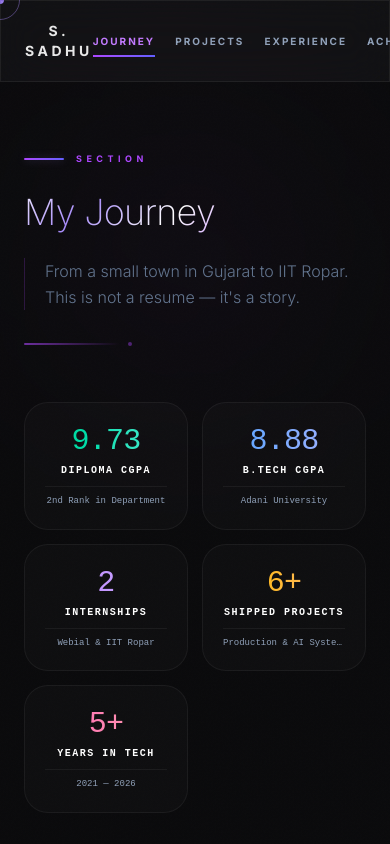
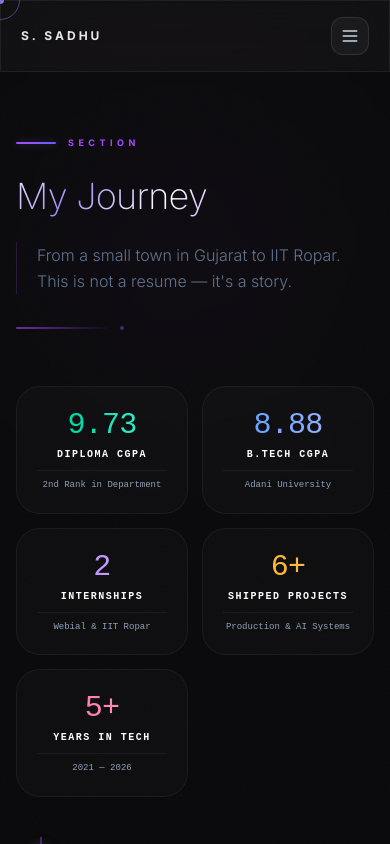
Before and after one commit to siddharthsadhu/siddharth-sadhu-portfolio, a React (Vite) app: page / in a window 390 px wide. Both pictures are taken after a click on the button "BEGIN JOURNEY". Shown: the top 844 px of the page. Built offline with nearby package versions, Linux system fonts and the light colour scheme.

Commit message:
feat: complete mobile responsiveness with animated hamburger drawer and touch optimization

```diff
--- a/App.tsx
+++ b/App.tsx
@@ -40,6 +40,7 @@ const App: React.FC = () => {
   const [currentPage, setCurrentPage] = useState<Page>(() => getPageFromHash());
   const [selectedProject, setSelectedProject] = useState<Project | null>(null);
   const [hasBegun, setHasBegun] = useState(() => getPageFromHash() !== Page.Home);
+  const [mobileMenuOpen, setMobileMenuOpen] = useState(false);
 
   const narrativeSequence = [
     Page.Journey,
@@ -76,6 +77,7 @@ const App: React.FC = () => {
   // Scroll to top + update title on page change
   useEffect(() => {
     window.scrollTo({ top: 0, behavior: 'smooth' });
+    setMobileMenuOpen(false);
     const pageTitle = pageDisplayNames[currentPage] || 'Home';
     document.title = currentPage === Page.Home
       ? 'Hey there! • I am Siddharth Sadhu'
@@ -95,6 +97,7 @@ const App: React.FC = () => {
       const page = event.state?.page || getPageFromHash();
       if (page !== Page.Home) setHasBegun(true);
       setCurrentPage(page);
+      setMobileMenuOpen(false);
       if (page !== Page.ProjectDeepDive) setSelectedProject(null);
     };
 
@@ -105,6 +108,7 @@ const App: React.FC = () => {
   const navigateTo = useCallback((page: Page, fromPopstate: boolean = false) => {
     if (page !== Page.Home) setHasBegun(true);
     setCurrentPage(page);
+    setMobileMenuOpen(false);
     if (page !== Page.ProjectDeepDive) setSelectedProject(null);
 
     if (!fromPopstate) {
@@ -170,7 +174,7 @@ const App: React.FC = () => {
       {/* Navigation */}
       <nav
         aria-label="Main navigation"
-        className={`fixed top-0 left-0 right-0 z-50 px-6 py-5 md:px-16 lg:px-24 flex justify-between items-center transition-all duration-700 ease-out-expo ${
+        className={`fixed top-0 left-0 right-0 z-50 px-5 py-4 sm:px-8 md:px-16 lg:px-24 flex justify-between items-center transition-all duration-700 ease-out-expo ${
           hasBegun
             ? 'glass bg-white/[0.03] border-b border-white/[0.04] opacity-100 shadow-none'
             : 'opacity-0 -translate-y-4 pointer-events-none'
@@ -179,13 +183,13 @@ const App: React.FC = () => {
         <button
           onClick={() => navigateTo(Page.Home)}
           aria-label="Go to home page"
-          className="text-white/90 text-sm font-bold tracking-[0.25em] uppercase hover:text-purple-400 transition-colors duration-300 cursor-pointer"
+          className="text-white/90 text-xs sm:text-sm font-bold tracking-[0.25em] uppercase hover:text-purple-400 transition-colors duration-300 cursor-pointer"
         >
           S. Sadhu
         </button>
 
-        <div className="flex items-center space-x-6 lg:space-x-8">
-          <div className="flex items-center space-x-5 lg:space-x-8">
+        {/* Desktop Navigation */}
+        <div className="hidden md:flex items-center space-x-6 lg:space-x-8">
           {navPages.map((page) => (
             <button
               key={page}
@@ -208,8 +212,56 @@ const App: React.FC = () => {
             </button>
           ))}
         </div>
+
+        {/* Mobile Hamburger Toggle Button */}
+        <div className="flex md:hidden items-center">
+          <button
+            onClick={() => setMobileMenuOpen(!mobileMenuOpen)}
+            aria-label="Toggle mobile menu"
+            className="p-2 rounded-xl bg-white/[0.04] border border-white/10 text-slate-300 hover:text-white transition-colors"
+          >
+            {mobileMenuOpen ? (
+              <svg className="w-5 h-5" fill="none" viewBox="0 0 24 24" stroke="currentColor">
+                <path strokeLinecap="round" strokeLinejoin="round" strokeWidth={2} d="M6 18L18 6M6 6l12 12" />
+              </svg>
+            ) : (
+              <svg className="w-5 h-5" fill="none" viewBox="0 0 24 24" stroke="currentColor">
+                <path strokeLinecap="round" strokeLinejoin="round" strokeWidth={2} d="M4 6h16M4 12h16M4 18h16" />
+              </svg>
+            )}
+          </button>
         </div>
       </nav>
+
+      {/* Mobile Slide-Down Navigation Menu */}
+      <AnimatePresence>
+        {mobileMenuOpen && hasBegun && (
+          <motion.div
+            initial={{ opacity: 0, y: -20 }}
+            animate={{ opacity: 1, y: 0 }}
+            exit={{ opacity: 0, y: -20 }}
+            transition={{ duration: 0.25, ease: 'easeOut' }}
+            className="fixed top-[61px] left-0 right-0 z-40 md:hidden glass bg-[#0A0A0B]/95 border-b border-white/10 backdrop-blur-xl p-6 shadow-2xl space-y-3"
+          >
+            {navPages.map((page) => (
+              <button
+                key={page}
+                onClick={() => navigateTo(page)}
+                className={`w-full text-left px-4 py-3 rounded-xl text-xs font-mono font-bold tracking-[0.2em] uppercase transition-all duration-200 flex items-center justify-between ${
+                  isPageActive(page)
+                    ? 'bg-purple-500/15 border border-purple-500/30 text-purple-300'
+                    : 'bg-white/[0.02] border border-white/5 text-slate-400 hover:text-white hover:bg-white/[0.05]'
+                }`}
+              >
+                <span>{pageDisplayNames[page]}</span>
+                {isPageActive(page) && (
+                  <span className="w-1.5 h-1.5 rounded-full bg-purple-400"></span>
+                )}
+              </button>
+            ))}
+          </motion.div>
+        )}
+      </AnimatePresence>
 
       {/* Main Content with Page Transitions */}
       <AnimatePresence mode="wait">
--- a/pages/Contact.tsx
+++ b/pages/Contact.tsx
@@ -229,6 +229,7 @@ const HolographicIDCard: React.FC<{ email: string; onCopy: () => void; copied: b
   }, []);
 
   const handleMouseMove = (e: React.MouseEvent<HTMLDivElement>) => {
+    if (typeof window !== 'undefined' && window.matchMedia('(pointer: coarse)').matches) return;
     if (!cardRef.current) return;
     const rect = cardRef.current.getBoundingClientRect();
     const x = e.clientX - rect.left;
--- a/pages/Experience.tsx
+++ b/pages/Experience.tsx
@@ -17,7 +17,7 @@ export const Experience: React.FC = () => {
   });
 
   return (
-    <div className="min-h-screen py-24 px-6 md:px-16 lg:px-24 relative overflow-hidden animated-bg noise-overlay">
+    <div className="min-h-screen py-20 md:py-24 px-4 sm:px-8 md:px-16 lg:px-24 relative overflow-hidden animated-bg noise-overlay">
       {/* Background */}
       <div className="absolute inset-0 pointer-events-none opacity-[0.025] dark:opacity-[0.04] bg-[linear-gradient(to_right,currentColor_1px,transparent_1px),linear-gradient(to_bottom,currentColor_1px,transparent_1px)] [background-size:80px_80px] text-slate-900 dark:text-white"></div>
 
--- a/pages/HackathonsCertifications.tsx
+++ b/pages/HackathonsCertifications.tsx
@@ -293,7 +293,7 @@ export const HackathonsCertifications: React.FC = () => {
   );
 
   return (
-    <div className="min-h-screen py-24 px-6 md:px-16 lg:px-24 relative overflow-hidden animated-bg noise-overlay">
+    <div className="min-h-screen py-20 md:py-24 px-4 sm:px-8 md:px-16 lg:px-24 relative overflow-hidden animated-bg noise-overlay">
       {/* Laser Grid Background */}
       <div className="absolute inset-0 pointer-events-none opacity-[0.02] dark:opacity-[0.035] bg-[linear-gradient(to_right,currentColor_1px,transparent_1px),linear-gradient(to_bottom,currentColor_1px,transparent_1px)] [background-size:80px_80px] text-slate-900 dark:text-white"></div>
 
--- a/pages/Home.tsx
+++ b/pages/Home.tsx
@@ -13,7 +13,7 @@ interface HomeProps {
 
 export const Home: React.FC<HomeProps> = ({ onBegin }) => {
   return (
-    <div className="relative flex flex-col lg:flex-row items-center justify-between px-6 md:px-16 lg:px-24 overflow-hidden animated-bg noise-overlay" style={{ minHeight: '100vh', paddingTop: '5rem', paddingBottom: '2rem' }}>
+    <div className="relative flex flex-col lg:flex-row items-center justify-between px-4 sm:px-8 md:px-16 lg:px-24 overflow-hidden animated-bg noise-overlay" style={{ minHeight: '100vh', paddingTop: '5.5rem', paddingBottom: '2.5rem' }}>
       {/* Interactive Constellation Map */}
       <ConstellationMap />
 
@@ -37,7 +37,7 @@ export const Home: React.FC<HomeProps> = ({ onBegin }) => {
       <div className="absolute bottom-0 right-[30%] w-[1px] h-32 bg-gradient-to-t from-indigo-500/10 via-indigo-500/3 to-transparent pointer-events-none"></div>
 
       {/* ── Left Content Column ── */}
-      <div className="relative z-10 w-full lg:w-[50%] py-24 lg:py-0 flex flex-col justify-center space-y-10">
+      <div className="relative z-10 w-full lg:w-[50%] py-12 lg:py-0 flex flex-col justify-center space-y-8 sm:space-y-10">
         <div className="space-y-7">
           {/* Tagline */}
           <div className="flex items-center space-x-4 reveal-up reveal-up-delay-1">
@@ -85,7 +85,7 @@ export const Home: React.FC<HomeProps> = ({ onBegin }) => {
       </div>
 
       {/* ── Right Visual / Hero Column ── */}
-      <div className="w-full lg:w-[45%] h-[40vh] lg:h-[85vh] flex items-center justify-center reveal-up relative" style={{ animationDelay: '0.3s', animationDuration: '1.5s' }}>
+      <div className="w-full lg:w-[45%] h-[350px] sm:h-[420px] lg:h-[85vh] flex items-center justify-center reveal-up relative" style={{ animationDelay: '0.3s', animationDuration: '1.5s' }}>
         <div className="relative w-full max-w-lg aspect-square">
           <PortraitHero />
         </div>
--- a/pages/Journey.tsx
+++ b/pages/Journey.tsx
@@ -497,7 +497,7 @@ export const Journey: React.FC<JourneyProps> = ({ onNavigateToHackathons }) => {
   const [lightboxSrc, setLightboxSrc] = useState<string | null>(null);
 
   return (
-    <div className="min-h-screen py-24 px-6 md:px-16 lg:px-24 relative overflow-hidden animated-bg noise-overlay">
+    <div className="min-h-screen py-20 md:py-24 px-4 sm:px-8 md:px-16 lg:px-24 relative overflow-hidden animated-bg noise-overlay">
       <ScrollProgress />
 
       {/* Background */}
--- a/pages/ProjectDeepDive.tsx
+++ b/pages/ProjectDeepDive.tsx
@@ -330,7 +330,7 @@ export const ProjectDeepDive: React.FC<ProjectDeepDiveProps> = ({ project, onBac
       <div className="absolute bottom-40 left-0 w-72 h-72 bg-indigo-500/5 rounded-full blur-3xl pointer-events-none floating-shape" style={{ animationDelay: '5s' }} />
 
       {/* Hero Section */}
-      <div className="px-8 md:px-24 mb-12 max-w-7xl mx-auto relative z-10">
+      <div className="px-4 sm:px-8 md:px-24 mb-12 max-w-7xl mx-auto relative z-10">
         {/* Back Button */}
         <button
           onClick={onBack}
@@ -486,8 +486,8 @@ export const ProjectDeepDive: React.FC<ProjectDeepDiveProps> = ({ project, onBac
       </div>
 
       {/* Interactive System Tabs Navigation */}
-      <div className="px-8 md:px-24 max-w-7xl mx-auto mb-10">
-        <div className="flex flex-wrap gap-2 p-1.5 bg-slate-900/60 backdrop-blur-xl rounded-2xl border border-white/10 w-fit">
+      <div className="px-4 sm:px-8 md:px-24 max-w-7xl mx-auto mb-10">
+        <div className="flex flex-wrap gap-2 p-1.5 bg-slate-900/60 backdrop-blur-xl rounded-2xl border border-white/10 w-fit max-w-full">
           {[
             { id: 'overview', label: '01. Problem & Scope' },
             { id: 'architecture', label: '02. System Architecture & Flow' },
@@ -499,7 +499,7 @@ export const ProjectDeepDive: React.FC<ProjectDeepDiveProps> = ({ project, onBac
               <button
                 key={tab.id}
                 onClick={() => setActiveTab(tab.id as TabType)}
-                className={`px-5 py-2.5 rounded-xl text-xs font-mono tracking-wider transition-all duration-300 cursor-pointer ${
+                className={`px-4 sm:px-5 py-2 sm:py-2.5 rounded-xl text-[11px] sm:text-xs font-mono tracking-wider transition-all duration-300 cursor-pointer ${
                   isActive
                     ? 'bg-purple-600 text-white shadow-[0_0_15px_rgba(168,85,247,0.4)] font-medium'
                     : 'text-slate-400 hover:text-white hover:bg-white/5'
@@ -513,7 +513,7 @@ export const ProjectDeepDive: React.FC<ProjectDeepDiveProps> = ({ project, onBac
       </div>
 
       {/* Main Tabbed Content Body */}
-      <div className="px-8 md:px-24 max-w-7xl mx-auto grid lg:grid-cols-[1fr_2.5fr] gap-12 lg:gap-16 relative z-10">
+      <div className="px-4 sm:px-8 md:px-24 max-w-7xl mx-auto grid lg:grid-cols-[1fr_2.5fr] gap-12 lg:gap-16 relative z-10">
         {/* Sticky Tech Sidebar */}
         <aside className="hidden lg:block sticky top-32 h-fit space-y-6">
           {/* Tech Stack Chips */}
--- a/pages/Projects.tsx
+++ b/pages/Projects.tsx
@@ -31,7 +31,7 @@ export const Projects: React.FC<ProjectsProps> = ({ onSelect }) => {
   }, [activeTab]);
 
   return (
-    <div className="min-h-screen py-24 px-6 md:px-16 lg:px-24 relative overflow-hidden animated-bg noise-overlay">
+    <div className="min-h-screen py-20 md:py-24 px-4 sm:px-8 md:px-16 lg:px-24 relative overflow-hidden animated-bg noise-overlay">
       {/* Background Elements */}
       <div className="absolute inset-0 pointer-events-none opacity-[0.025] dark:opacity-[0.04] bg-[linear-gradient(to_right,currentColor_1px,transparent_1px),linear-gradient(to_bottom,currentColor_1px,transparent_1px)] [background-size:80px_80px] text-slate-900 dark:text-white" />
 
```
Lines whose indentation alone changed are shown as unchanged.
